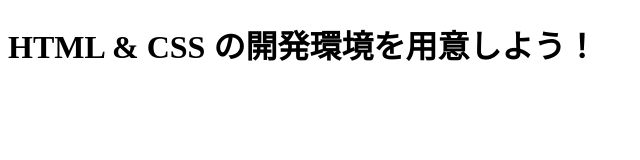
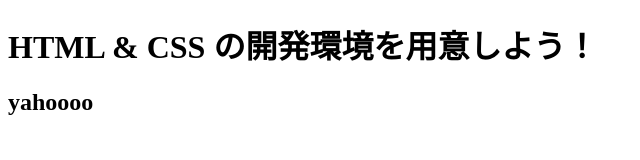
Before and after one commit to keiichilabo/kei, a plain HTML site: page index.html in a window 1280 px wide. Shown: the whole page, without its empty margins (0-640 px from the left). Drawn offline with Linux system fonts and the light colour scheme.

Commit message:
Update index.html

```diff
--- a/index.html
+++ b/index.html
@@ -6,5 +6,6 @@
   </head>
   <body>
     <h1 class="title">HTML & CSS の開発環境を用意しよう！</h1>
+    <h2>yahoooo</h2>
   </body>
 </html>
```
